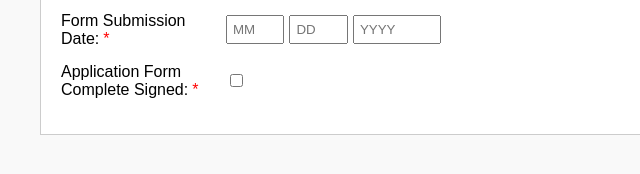
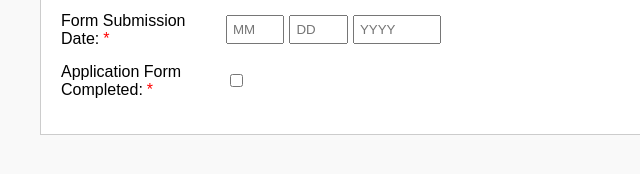
Before and after one commit to stanl3yliu/eisdemo, a plain HTML site: page index.html in a window 1280 px wide. Shown: the part 536-710 px from the top of the page, 0-640 px from the left. Drawn offline with Linux system fonts and the light colour scheme.

Commit message:
Add files via upload

```diff
--- a/index.html
+++ b/index.html
@@ -198,7 +198,7 @@
     </div>
 
     <div class="form-row">
-      <label class="required">Application Form Complete Signed:</label>
+      <label class="required">Application Form Completed:</label>
       <div>
         <label><input type="checkbox" name="customer_signed" required></label>
       </div>
```
